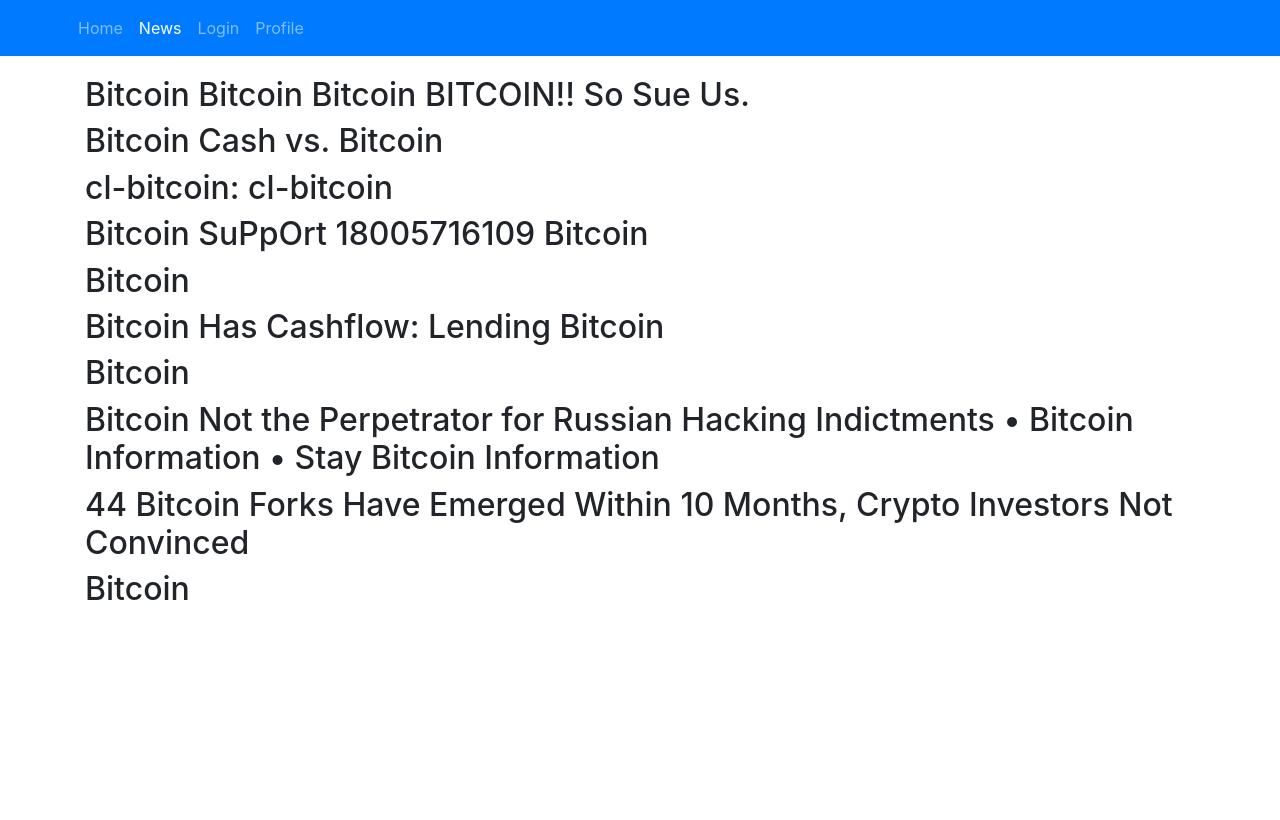
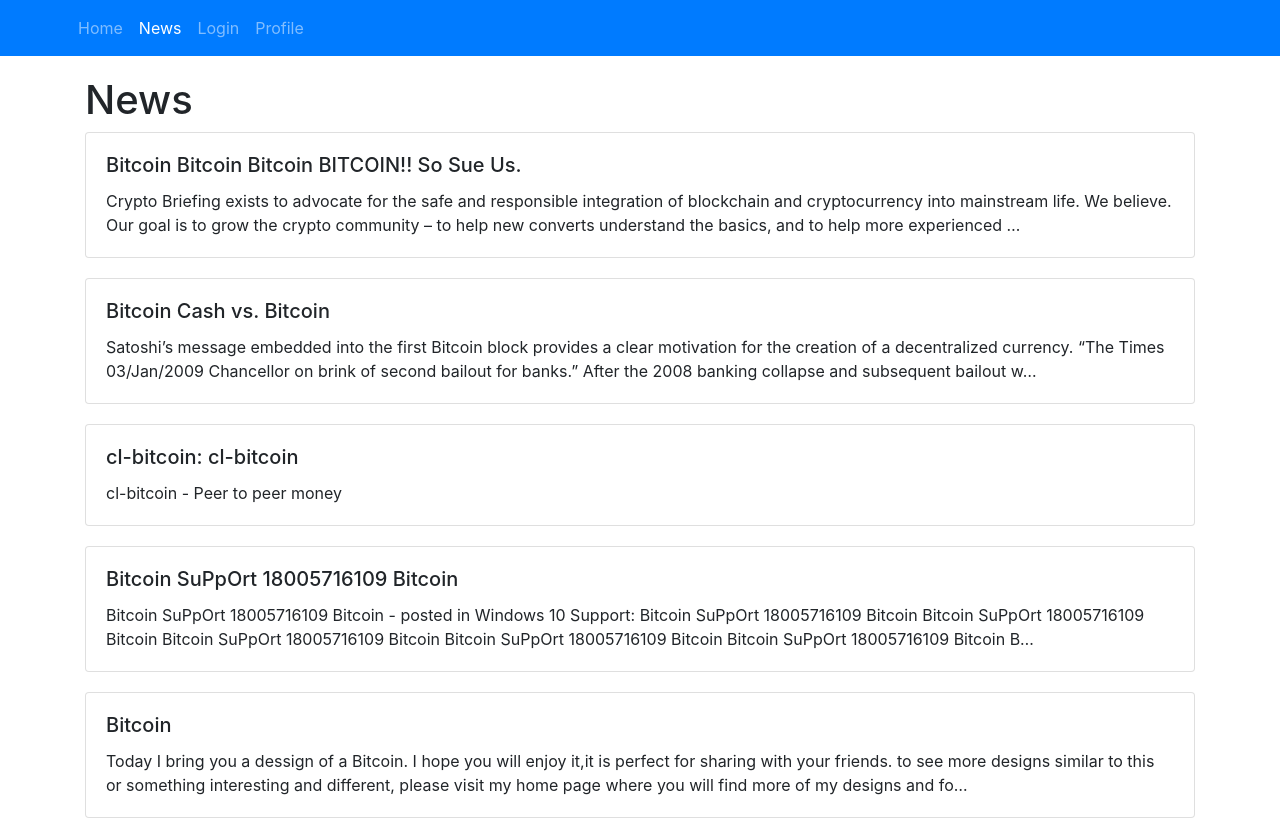
Before and after one commit to exek/react-redux-router-test1, a React (Create React App) app: page /news in a window 1280 px wide. Shown: the top 820 px of the page. Built offline with nearby package versions, Linux system fonts and the light colour scheme.

Commit message:
update news page

```diff
--- /dev/null
+++ b/src/pages/News/NewsItem/index.js
@@ -0,0 +1,18 @@
+import React from "react";
+import PropTypes from "prop-types";
+
+const NewsItem = ({ title, description }) => (
+  <div class="card" style={{ marginBottom: 20 }}>
+    <div class="card-body">
+      <h5 class="card-title">{title}</h5>
+      <p class="card-text">{description}</p>
+    </div>
+  </div>
+);
+
+NewsItem.propTypes = {
+  title: PropTypes.string,
+  description: PropTypes.string
+};
+
+export default NewsItem;
--- a/src/pages/News/index.js
+++ b/src/pages/News/index.js
@@ -2,17 +2,20 @@
 import PropTypes from "prop-types";
 import { connect } from "react-redux";
 
-const Login = props => {
+import NewsItem from "./NewsItem";
+
+const News = props => {
   return (
     <div>
-      {props.news.map(({ id, title, description }) => (
-        <h2 key={id}>{title}</h2>
+      <h1>News</h1>
+      {props.news.map(newsProps => (
+        <NewsItem key={newsProps.id} {...newsProps} />
       ))}
     </div>
   );
 };
 
-Login.propTypes = {
+News.propTypes = {
   // connect
   news: PropTypes.arrayOf(
     PropTypes.shape({
@@ -27,4 +30,4 @@
   news: state.news
 });
 
-export default connect(mapStateToProps)(Login);
+export default connect(mapStateToProps)(News);
```
